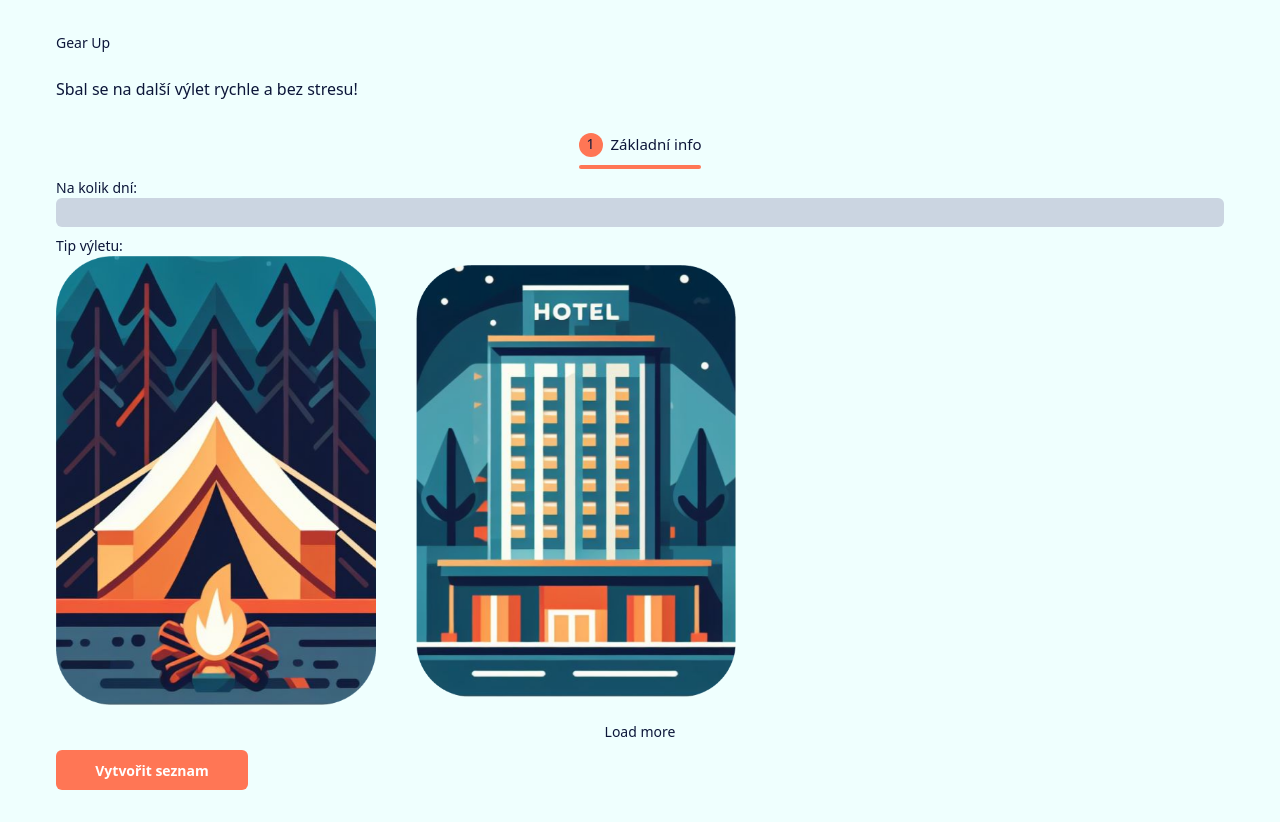
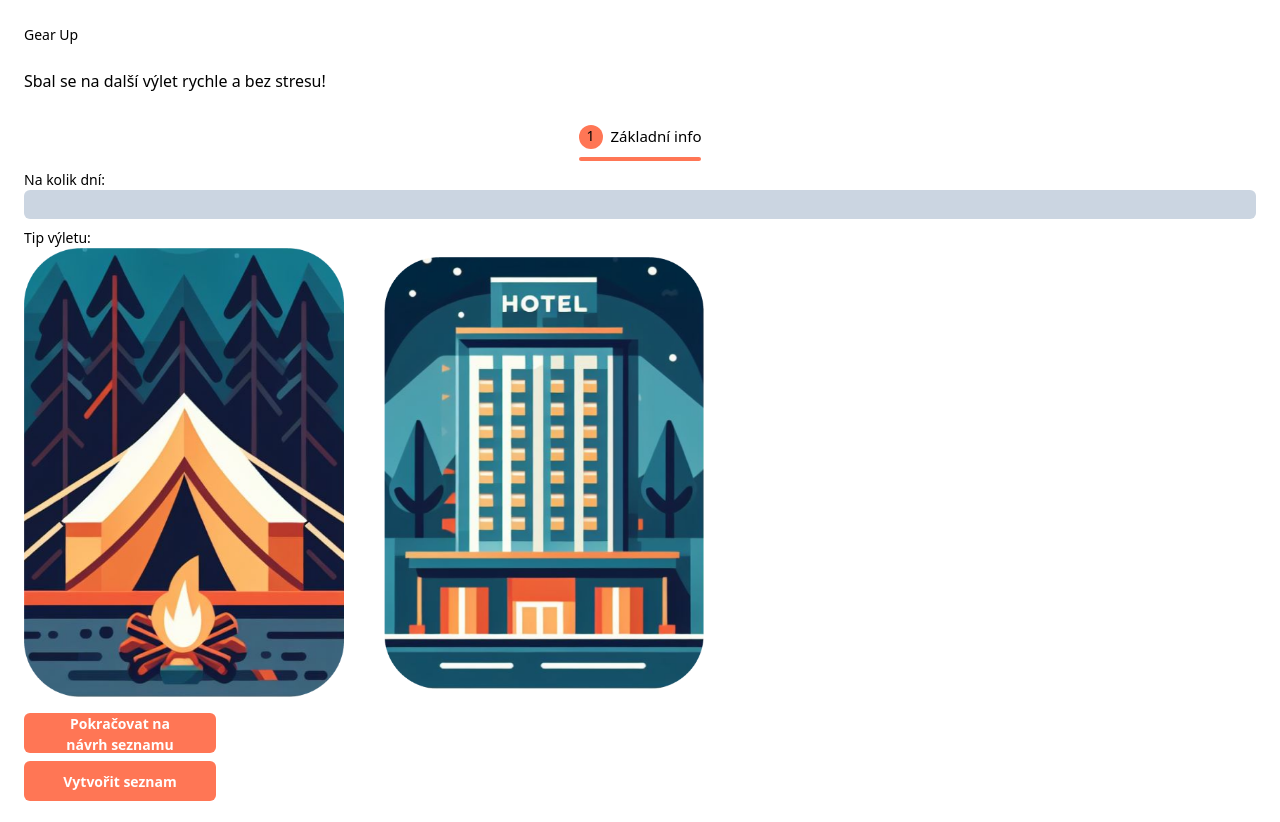
Before and after one commit to EvaMach/gear-up, a React (Vite) app in the folder frontend/: page / in a window 1280 px wide. After the commit the page ends 801 px from the top, so only its background shows below. Built offline with nearby package versions, Linux system fonts and the light colour scheme; data requests are answered from the project's data file.

Commit message:
add some styles and icons

```diff
--- a/frontend/src/TravelListForm/index.tsx
+++ b/frontend/src/TravelListForm/index.tsx
@@ -1,6 +1,6 @@
 import './style.css';
 import Select from 'react-select';
-import { useEffect, useState } from 'react';
+import { Fragment, useEffect, useState } from 'react';
 import { useQuery } from '@tanstack/react-query';
 import tentImg from './img/tent.jpg';
 import hotelImg from './img/hotel.jpg';
@@ -115,14 +115,18 @@ const PackingGuide = (): JSX.Element => {
             </label>
           </div>
           {step === 1 && (
-            <button type="button" onClick={(): void => setStep(2)}>
-              Load more
+            <button
+              className="h-10 px-6 font-semibold w-48 rounded-md bg-primary text-white"
+              type="button"
+              onClick={(): void => setStep(2)}
+            >
+              Pokračovat na návrh seznamu
             </button>
           )}
           {step === 2 && (
             <div className="flex flex-col gap-2">
               {gearData.map((data, index) => (
-                <>
+                <Fragment key={index}>
                   <FormSectionHead count={index + 2} title={data.group} />
                   {data.items.map((dataItem) => (
                     <GearItem
@@ -146,7 +150,7 @@ const PackingGuide = (): JSX.Element => {
                       .flat()}
                   ></Select>
                   {isAlreadyAdded && <p>Gear už je na seznamu.</p>}
-                </>
+                </Fragment>
               ))}
             </div>
           )}
--- a/frontend/src/components/GearItem/index.tsx
+++ b/frontend/src/components/GearItem/index.tsx
@@ -1,5 +1,6 @@
-import { BinIcon, ShopIcon } from '../../libs/icons/icons';
+import { BinIcon, MinusIcon, PlusIcon, ShopIcon } from '../../libs/icons/icons';
 import IconButton from '../IconButton';
+import { useState } from 'react';
 
 interface Props {
   name: string;
@@ -9,12 +10,27 @@ interface Props {
 }
 
 const GearItem = ({ group, name, count, onRemove }: Props): JSX.Element => {
+  const [itemCount, setItemCount] = useState(count);
   const handleClick = (): void => {
     onRemove(group, name);
   };
   return (
     <div className="flex gap-2">
-      <div>{count}</div>
+      <input
+        className="w-5 bg-bgDark rounded text-center"
+        type="number"
+        value={itemCount}
+        onChange={(e): void => setItemCount(parseInt(e.target.value))}
+        maxLength={2}
+      ></input>
+      <div className="flex flex-col gap-1">
+        <IconButton onClick={(): void => setItemCount(itemCount + 1)}>
+          <PlusIcon className="fill-textColor" />
+        </IconButton>
+        <IconButton onClick={(): void => setItemCount(itemCount - 1)}>
+          <MinusIcon />
+        </IconButton>
+      </div>
       <div className="flex items-center bg-blueLight w-40 h-10 rounded px-2">
         {name}
       </div>
--- a/frontend/src/components/IconButton/index.tsx
+++ b/frontend/src/components/IconButton/index.tsx
@@ -1,11 +1,10 @@
 interface Props {
   children: React.ReactNode;
-  danger?: boolean;
   onClick: () => void;
 }
 
-const IconButton = ({ children, danger, onClick }: Props): JSX.Element => (
-  <button onClick={onClick} className="hover:text-primary">
+const IconButton = ({ children, onClick }: Props): JSX.Element => (
+  <button type="button" onClick={onClick} className="hover:text-primary">
     {children}
   </button>
 );
--- a/frontend/src/global.css
+++ b/frontend/src/global.css
@@ -3,7 +3,7 @@
 @tailwind utilities;
 
 body {
-  @apply bg-bgColor text-textColor m-8;
+
   font-size: 14px;
 }
 
@@ -15,3 +15,16 @@ h2 {
   font-size: 15px;
   font-weight: 500;
 }
+
+input {
+  @apply bg-bgColor;
+
+}
+
+input[type=number]::-webkit-inner-spin-button,
+input[type=number]::-webkit-outer-spin-button {
+  -webkit-appearance: none;
+  -moz-appearance: none;
+  appearance: none;
+  margin: 0;
+}
--- a/frontend/tailwind.config.js
+++ b/frontend/tailwind.config.js
@@ -11,6 +11,7 @@ export default {
         accent: '#147387',
         blueLight: '#cef1f8',
         bgColor: '#EFFFFE',
+        bgDark: "#d1eceb",
         textColor: '#0C1639',
       }
     },
```
Also changed, not shown: frontend/src/libs/icons/icons.tsx (+32 -0 lines).
